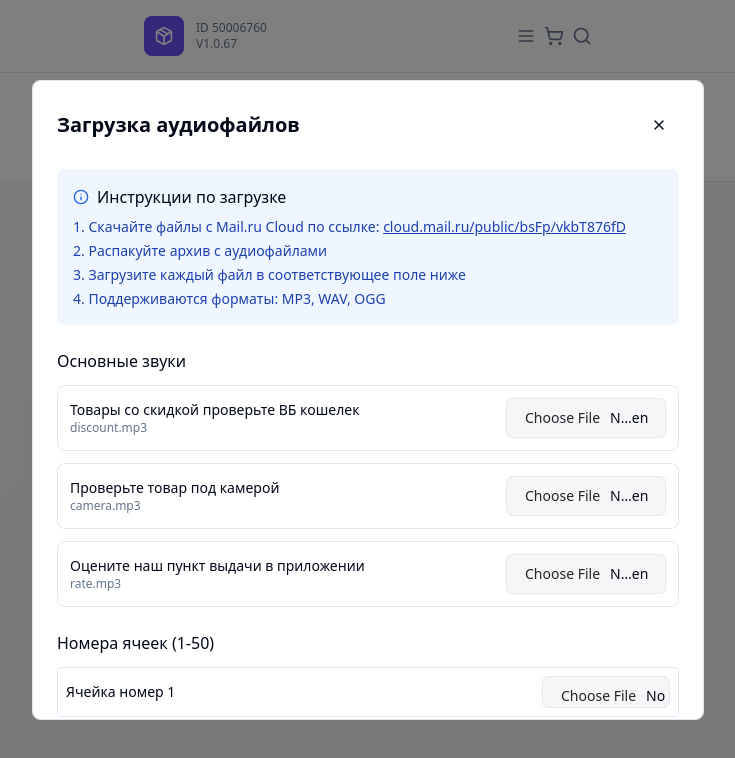
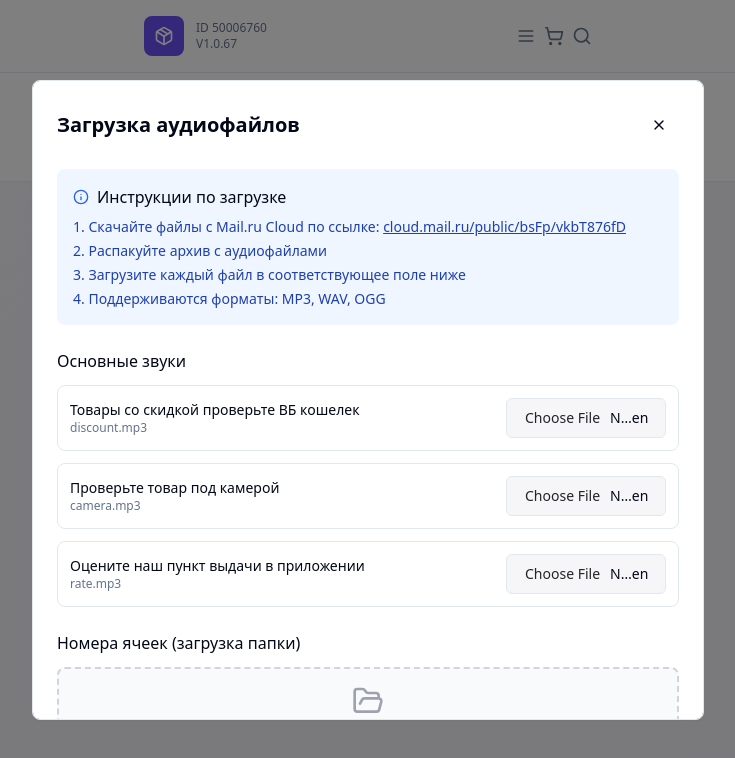
Before and after one commit to pr-poehali-dev/wb-pvz-app, a React (Vite) app: page / in a window 1280 px wide. Both pictures are taken after a click on the button "Настроить озвучку". Shown: the top 758 px of the page, without its empty margins (272-1007 px from the left). Built offline with nearby package versions, Linux system fonts and the light colour scheme.

Commit message:
Добавить папку озвучки ячеек

```diff
--- a/src/components/AudioUploader.tsx
+++ b/src/components/AudioUploader.tsx
@@ -23,13 +23,18 @@ const AudioUploader = ({ onClose }: AudioUploaderProps) => {
         }
       });
 
-      // Проверяем файлы ячеек
-      cellFiles.forEach(file => {
-        const cellNumber = file.id.replace('cell-', '');
-        if (localStorage.getItem(`audio_cells_${cellNumber}`)) {
-          newStatus[file.id] = 'uploaded';
+      // Проверяем файлы ячеек (проверяем несколько для определения статуса папки)
+      let cellsCount = 0;
+      for (let i = 1; i <= 50; i++) {
+        if (localStorage.getItem(`audio_cells_${i}`)) {
+          cellsCount++;
         }
-      });
+      }
+
+      if (cellsCount > 0) {
+        newStatus['cells_folder'] = 'uploaded';
+        console.log(`📁 Найдено ${cellsCount} файлов ячеек`);
+      }
 
       setUploadStatus(newStatus);
     };
@@ -43,12 +48,43 @@ const AudioUploader = ({ onClose }: AudioUploaderProps) => {
     { id: 'rate', name: 'rate.mp3', label: 'Оцените наш пункт выдачи в приложении' },
   ];
 
-  const cellFiles = Array.from({ length: 50 }, (_, i) => ({
-    id: `cell-${i + 1}`,
-    name: `${i + 1}.mp3`,
-    label: `Ячейка номер ${i + 1}`,
-    folder: 'cells'
-  }));
+  const handleCellsFolderUpload = async (event: React.ChangeEvent<HTMLInputElement>) => {
+    const files = event.target.files;
+    if (!files) return;
+
+    console.log(`📁 Начинается загрузка ${files.length} файлов ячеек`);
+    const audioFiles = Array.from(files).filter(file => file.type.startsWith('audio/'));
+    let processedCount = 0;
+
+    for (const file of audioFiles) {
+      try {
+        const fileName = file.name.replace(/\.(mp3|wav|ogg)$/i, '');
+        const cellNumber = fileName;
+
+        const reader = new FileReader();
+        reader.onload = () => {
+          const base64 = reader.result as string;
+          const storageKey = `audio_cells_${cellNumber}`;
+          localStorage.setItem(storageKey, base64);
+          console.log(`✅ Ячейка ${cellNumber} сохранена (${file.name})`);
+
+          processedCount++;
+          if (processedCount === audioFiles.length) {
+            setUploadStatus(prev => ({ ...prev, 'cells_folder': 'uploaded' }));
+            console.log(`🎉 Папка ячеек загружена! Обработано файлов: ${processedCount}`);
+          }
+        };
+        reader.onerror = () => {
+          console.error(`❌ Ошибка чтения файла ${file.name}`);
+          processedCount++;
+        };
+        reader.readAsDataURL(file);
+      } catch (error) {
+        console.error(`Ошибка обработки файла ${file.name}:`, error);
+        processedCount++;
+      }
+    }
+  };
 
   const handleFileUpload = async (event: React.ChangeEvent<HTMLInputElement>, fileId: string, folder?: string) => {
     const file = event.target.files?.[0];
@@ -138,27 +174,37 @@ const AudioUploader = ({ onClose }: AudioUploaderProps) => {
               </div>
             </div>
 
-            {/* Аудиофайлы ячеек */}
+            {/* Аудиофайлы ячеек - загрузка папкой */}
             <div>
-              <h3 className="font-medium mb-3">Номера ячеек (1-50)</h3>
-              <div className="grid grid-cols-1 gap-2 max-h-60 overflow-y-auto">
-                {cellFiles.slice(0, 10).map(file => (
-                  <div key={file.id} className="flex items-center gap-3 p-2 border rounded text-sm">
-                    <div className="flex-1">{file.label}</div>
-                    <Input
-                      type="file"
-                      accept="audio/*"
-                      onChange={(e) => handleFileUpload(e, file.id, file.folder)}
-                      className="w-32 h-8 text-xs"
-                    />
-                    {uploadStatus[file.id] === 'uploaded' && (
-                      <Icon name="CheckCircle" className="text-green-500" size={16} />
-                    )}
+              <h3 className="font-medium mb-3">Номера ячеек (загрузка папки)</h3>
+              <div className="p-4 border-2 border-dashed border-gray-300 rounded-lg bg-gray-50">
+                <div className="text-center">
+                  <Icon name="FolderOpen" size={32} className="text-gray-400 mx-auto mb-2" />
+                  <div className="mb-3">
+                    <div className="font-medium text-sm">Загрузите папку с файлами ячеек</div>
+                    <div className="text-xs text-muted-foreground mt-1">
+                      Выберите все MP3-файлы из папки cells/ сразу
+                    </div>
                   </div>
-                ))}
+                  <Input
+                    type="file"
+                    accept="audio/*"
+                    multiple
+                    onChange={handleCellsFolderUpload}
+                    className="w-full mb-2"
+                  />
+                  {uploadStatus['cells_folder'] === 'uploaded' && (
+                    <div className="flex items-center justify-center gap-2 text-green-600 text-sm">
+                      <Icon name="CheckCircle" size={16} />
+                      Папка ячеек загружена успешно
+                    </div>
+                  )}
+                </div>
               </div>
               <div className="text-xs text-muted-foreground mt-2">
-                Показаны первые 10 ячеек. Добавьте файлы для всех нужных ячеек.
+                💡 Совет: Выберите все файлы из папки cells одновременно (Ctrl+A в проводнике)
+                <br />
+                Названия файлов должны соответствовать номерам ячеек: 1.mp3, 2.mp3, 3.mp3 и т.д.
               </div>
             </div>
           </div>
```
